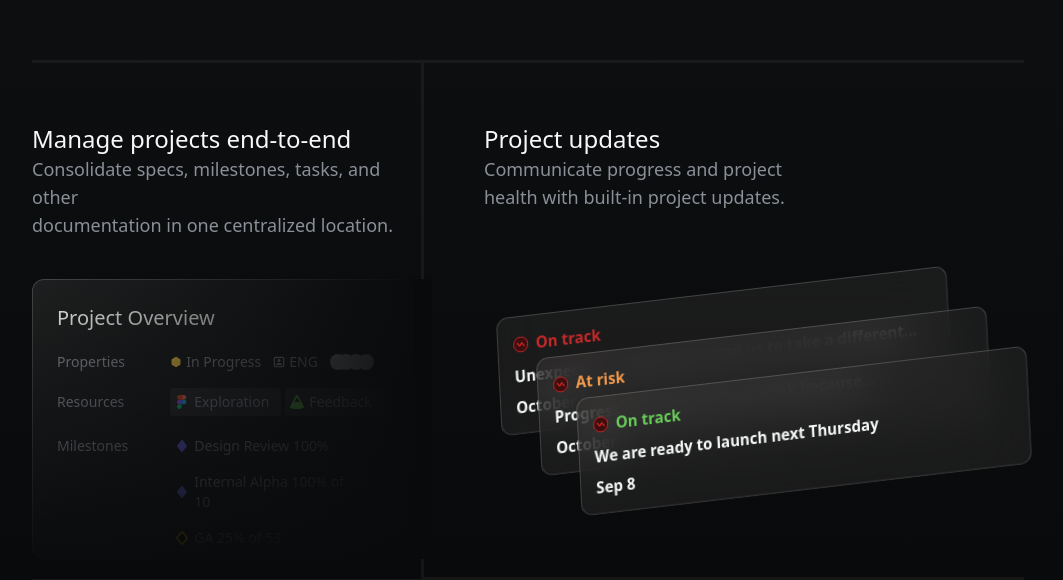
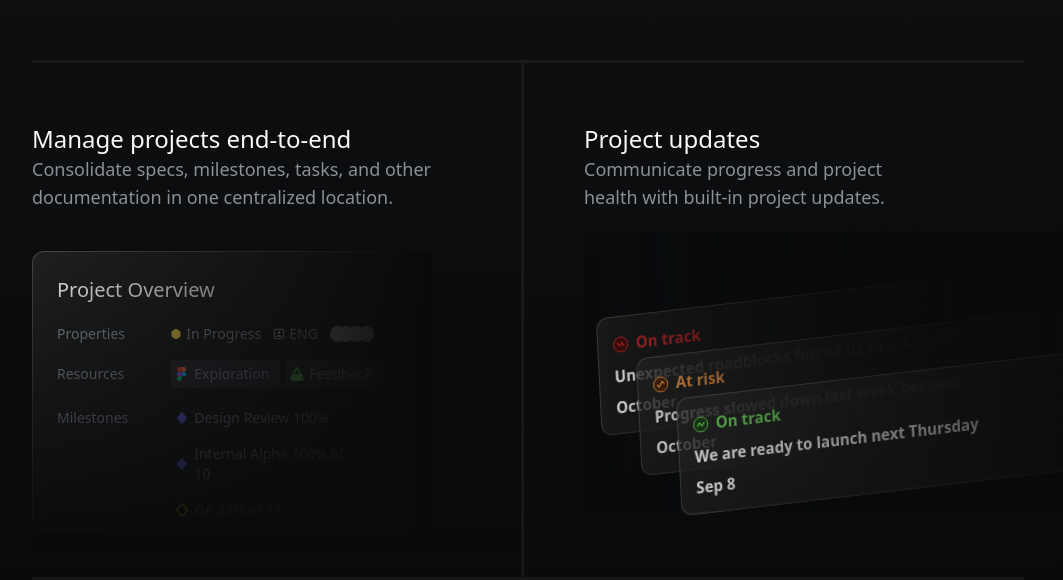
Before and after one commit to Thanagorn16/linearCloneLandingPage, a React (Vite) app: page / in a window 1280 px wide. Shown: the part 3056-3636 px from the top of the page, without its empty margins (112-1175 px from the left). Built offline with nearby package versions, Linux system fonts and the light colour scheme; grey boxes are pictures that could not be loaded.

Commit message:
added: stacking notification card

```diff
--- a/src/components/NotifCard.jsx
+++ b/src/components/NotifCard.jsx
@@ -1,8 +1,6 @@
 import clsx from "clsx";
 
 const card1 = {
-    // translateX: 'translate-x-0',
-    // translateY: 'translate-y-0',
 	textColor: 'text-[#c52828]',
 	stat: 'On track',
 	text: 'Unexpected roadblocks forced us to take a different...',
@@ -10,8 +8,6 @@ const card1 = {
 }
 
 const card2 = {
-    // translateX: 'translate-x-10',
-    // translateY: '-translate-y-20',
 	textColor: 'text-[#f2994a]',
 	stat: 'At risk',
 	text: 'Progress slowed down last week because...',
@@ -19,8 +15,6 @@ const card2 = {
 }
 
 const card3 = {
-    // translateX: 'translate-x-20',
-    // translateY: '-translate-y-40',
 	textColor: 'text-[#68cc58]',
 	stat: 'On track',
 	text: 'We are ready to launch next Thursday',
@@ -79,10 +73,10 @@ function greenIcon() {
 	)
 }
 
-const getNotifCard = (card, CardIcon) => {
+const makeNotifCard = (card, CardIcon) => {
 	return (
-        <div className={clsx(card.translateX, card.translateY, `flex flex-col p-4 items-start gap-2 w-120 h-30 translate-z-10    rounded-xl border border-[hsla(0,0%,100%,.17)] bg-[hsla(0,0%,16%,.5)] backdrop-blur-xl
-            transition-all  hover:bg-[#333333] hover:-translate-y-10
+		<div className={clsx(card.translateX, card.translateY, `flex flex-col p-4 items-start gap-2 w-120 h-30 translate-z-10 rounded-xl border border-[hsla(0,0%,100%,.17)] bg-[hsla(0,0%,16%,.5)] backdrop-blur-3xl
+			transition-all  hover:bg-[hsla(0,0%,30%,.5)] hover:-translate-y-7
 		`)}>
 			<div className="flex items-center gap-2">
 				<CardIcon/>
@@ -96,31 +90,23 @@ const getNotifCard = (card, CardIcon) => {
 	);
 }
 
+const  getCard = (card, icon, x, y, pos) => {
+	return (
+		<div className={clsx(pos, x, y, "flex items-center w-120 h-50 translate-z-10 rotate-y-20 -rotate-x-10 -rotate-z-3 mt-10")}>
+			{makeNotifCard(card, icon)}
+		</div>
+	);
+}
+
 export default function NotifCard() {
 	return (
-        <>
-            <div className="flex items-center w-120 h-50 translate-z-10 rotate-y-20 -rotate-x-10 -rotate-z-3 mt-10 z-1">
-                {getNotifCard(card1, redIcon)}
+		<div className="relative mt-10 w-95">
+			{getCard(card1, redIcon, 'translate-x-0', '-translate-y-0')}
+	        <div className="absolute w-145 h-70 inset-0 -translate-y-5  bg-gradient-to-l from-[#090a0b] to-transparent pointer-events-none"></div>
+			{getCard(card2, orangeIcon, 'translate-x-10', '-translate-y-50', 'absolute')}
+	        <div className="absolute w-145 h-70 inset-0 -translate-y-5  bg-gradient-to-l from-[#090a0b] to-transparent pointer-events-none"></div>
+			{getCard(card3, greenIcon, 'translate-x-20', '-translate-y-40', 'absolute')}
+	        <div className="absolute w-145 h-70 inset-0 -translate-y-5  bg-gradient-to-l from-[#090a0b] to-transparent pointer-events-none"></div>
 		</div>
-            <div className="absolute flex items-center w-120 h-50 translate-z-10 rotate-y-20 -rotate-x-10 -rotate-z-3 translate-x-10 -translate-y-40 z-20">
-                {getNotifCard(card2, redIcon)}
-            </div>
-            <div className="absolute flex items-center w-120 h-50 translate-z-10 rotate-y-20 -rotate-x-10 -rotate-z-3 translate-x-20 -translate-y-30 z-20">
-                {getNotifCard(card3, redIcon)}
-            </div>
-        </>
 	);
-    // return (
-    //     <div className="relative mt-10 w-95 h-70 bg-[#090a0b]">
-    //         <div className="ml-5 mt-20 relative perspective-distant">
-    //             {getNotifCard(card1, redIcon)}
-    //             {/* <div className="absolute w-145 inset-0 -translate-y-10  bg-gradient-to-l from-[#090a0b] to-transparent"></div> */}
-    //             {getNotifCard(card2, orangeIcon)}
-    //             {/* <div className="absolute w-145 inset-0 -translate-y-10  bg-gradient-to-l from-[#090a0b] to-transparent"></div> */}
-    //             {getNotifCard(card3, greenIcon)}
-    //             {/* <div className="absolute w-145 inset-0 -translate-y-10  bg-gradient-to-l from-[#090a0b] to-transparent"></div> */}
-    //         </div>
-    //         {/* <div className="absolute w-145 inset-0 -translate-y-10  bg-gradient-to-l from-[#090a0b] to-transparent"></div> */}
-    //     </div>
-    // );
 }
```
Lines whose indentation alone changed are shown as unchanged.
